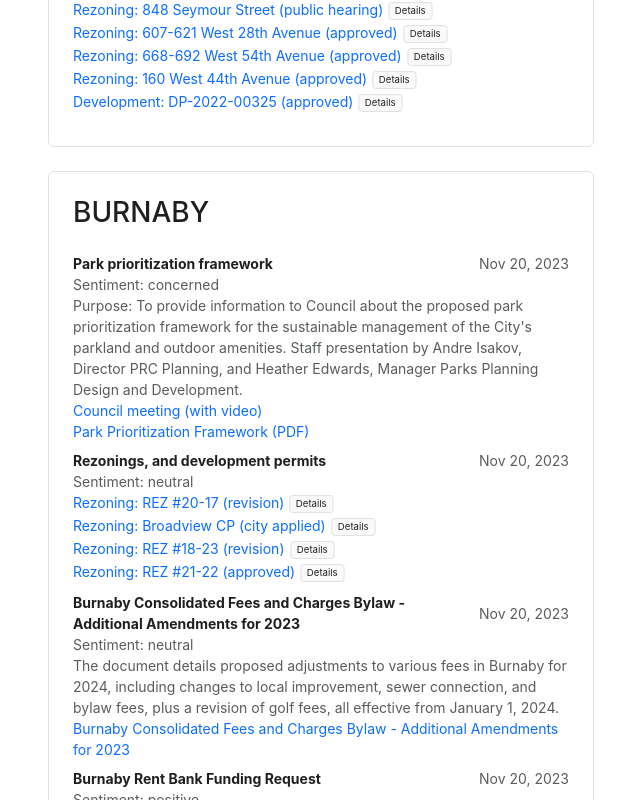
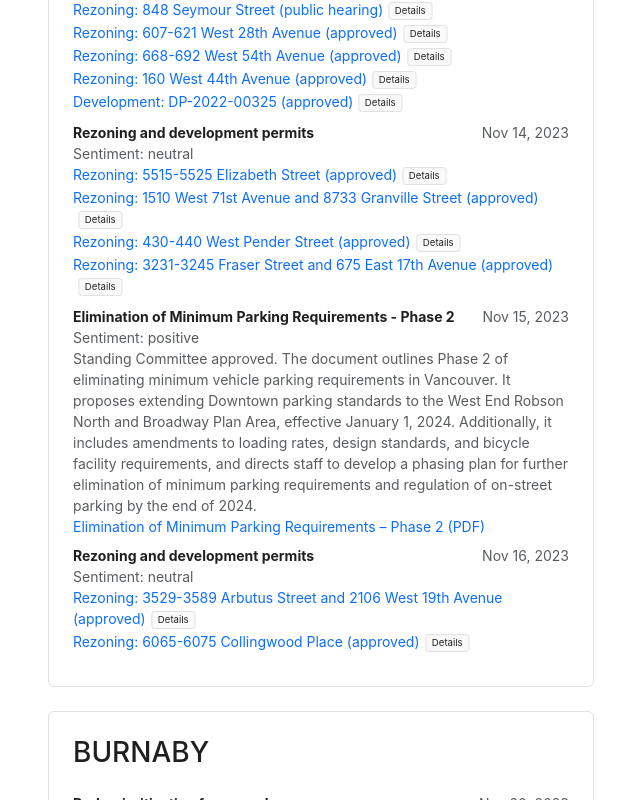
Before and after one commit to albertkim/gridview-analytics-web, a React (Create React App) app: page /news in a window 1280 px wide. Shown: the part 1120-1920 px from the top of the page, without its empty margins (34-674 px from the left). Built offline with nearby package versions, Linux system fonts and the light colour scheme.

Commit message:
Added more rezonings

```diff
--- a/src/pages/NewsPage/index.tsx
+++ b/src/pages/NewsPage/index.tsx
@@ -160,6 +160,70 @@ const newsData = {
       ]
     },
     {
+      title: 'Rezoning and development permits',
+      summary: '',
+      sentiment: 'neutral',
+      city: 'Vancouver',
+      date: 'Nov 14, 2023',
+      meetingType: 'Public hearing',
+      links: [
+        {
+          title: 'Rezoning: 5515-5525 Elizabeth Street (approved)',
+          url: 'https://council.vancouver.ca/20231114/documents/phea1SR.PDF',
+          summary: 'The document summarizes a proposal to rezone 5515-5525 Elizabeth Street from R1-1 to CD-1, allowing a four-storey residential building with a partial 5th-floor amenity area, comprising 27 strata-titled units. The floor space ratio would increase from 0.7 to 2.0, and building height from 10.7 m to 13.7 m, with an additional height allowance for rooftop amenities. Approval is recommended subject to specific conditions.'
+        },
+        {
+          title: 'Rezoning: 1510 West 71st Avenue and 8733 Granville Street (approved)',
+          url: 'https://council.vancouver.ca/20231114/documents/phea2SR.PDF',
+          summary: 'The document proposes rezoning 1510 West 71st Avenue and 8733 Granville Street from C-2 and RM-3A to CD-1 for a six-storey mixed-use building with commercial space and 74 secured rental units. The plan includes a height of 22.0 m and an FSR of 3.38, with approval recommended subject to conditions.'
+        },
+        {
+          title: 'Rezoning: 430-440 West Pender Street (approved)',
+          url: 'https://council.vancouver.ca/20231114/documents/phea3SR.PDF',
+          summary: 'The document proposes rezoning 430-440 West Pender Street from DD to CD-1 for a 12-storey mixed-use building with 80 secured market rental units, commercial space at-grade, a partial 13th floor rooftop amenity area, an FSR of 8.42, and a maximum building height of 32.0 m (105 ft.) with additional height for rooftop amenities.'
+        },
+        {
+          title: 'Rezoning: 3231-3245 Fraser Street and 675 East 17th Avenue (approved)',
+          url: 'https://council.vancouver.ca/20231114/documents/phea4SR.PDF',
+          summary: 'The document proposes rezoning 3231-3245 Fraser Street and 675 East 17th Avenue from C-2 to CD-1 for a 14-storey mixed-use building with 110 secured rental units (20% as moderate income units), commercial space at-grade, a partial 15th-floor amenity area, an FSR of 6.9, and a maximum height of 45.5 m (149 ft.), with additional height for rooftop amenities.'
+        }
+      ]
+    },
+    {
+      title: 'Elimination of Minimum Parking Requirements - Phase 2',
+      summary: 'Standing Committee approved. The document outlines Phase 2 of eliminating minimum vehicle parking requirements in Vancouver. It proposes extending Downtown parking standards to the West End Robson North and Broadway Plan Area, effective January 1, 2024. Additionally, it includes amendments to loading rates, design standards, and bicycle facility requirements, and directs staff to develop a phasing plan for further elimination of minimum parking requirements and regulation of on-street parking by the end of 2024.',
+      sentiment: 'positive',
+      city: 'Vancouver',
+      date: 'Nov 15, 2023',
+      meetingType: 'Standing Committee on City Finance and Services',
+      links: [
+        {
+          title: 'Elimination of Minimum Parking Requirements – Phase 2 (PDF)',
+          url: 'https://council.vancouver.ca/20231115/documents/cfsc1.pdf'
+        }
+      ]
+    },
+    {
+      title: 'Rezoning and development permits',
+      summary: '',
+      sentiment: 'neutral',
+      city: 'Vancouver',
+      date: 'Nov 16, 2023',
+      meetingType: 'Public hearing',
+      links: [
+        {
+          title: 'Rezoning: 3529-3589 Arbutus Street and 2106 West 19th Avenue (approved)',
+          url: 'https://council.vancouver.ca/20231116/documents/phea1sr.pdf',
+          summary: 'This document outlines the approved rezoning of 3529-3589 Arbutus Street and 2106 West 19th Avenue in Vancouver from residential to residential rental district, allowing a five-story rental building. The approval is subject to conditions outlined in the report by Andrew Cheung Architects Inc.'
+        },
+        {
+          title: 'Rezoning: 6065-6075 Collingwood Place (approved)',
+          url: 'https://council.vancouver.ca/20231116/documents/phea2sr.pdf',
+          summary: 'The rezoning of 6065-6075 Collingwood Place from a residential to a residential rental district has been approved, allowing a five-story rental building with a height of 16.8 meters and a floor space ratio of 2.40. This decision follows recommendations by the General Manager of Planning, Urban Design, and Sustainability, subject to specific conditions.'
+        }
+      ]
+    },
+    {
       title: 'Public Concerns on Albridge Extension Contract',
       summary: "Multiple residents voiced concerns about safety, drug use, and crime escalation in their neighborhood, attributing these issues to the Albridge extension contract. They stressed the need for responsible behavior and better management.",
       sentiment: 'concerned',
@@ -251,6 +315,10 @@ const newsData = {
       date: 'Nov 20, 2023',
       meetingType: 'council',
       links: [
+        {
+          title: 'Council meeting (with video)',
+          url: 'https://pub-burnaby.escribemeetings.com/Meeting.aspx?Id=d2a93368-043a-48c6-8fa6-dc0cbf0b10ea&Agenda=Agenda&lang=English&Item=30&Tab=attachments'
+        },
         {
           title: 'Burnaby Consolidated Fees and Charges Bylaw - Additional Amendments for 2023',
           url: 'https://pub-burnaby.escribemeetings.com/filestream.ashx?DocumentId=72017'
```
